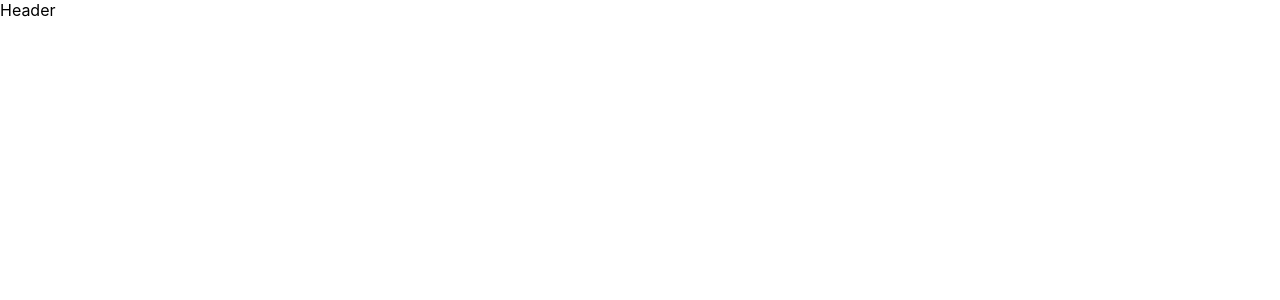
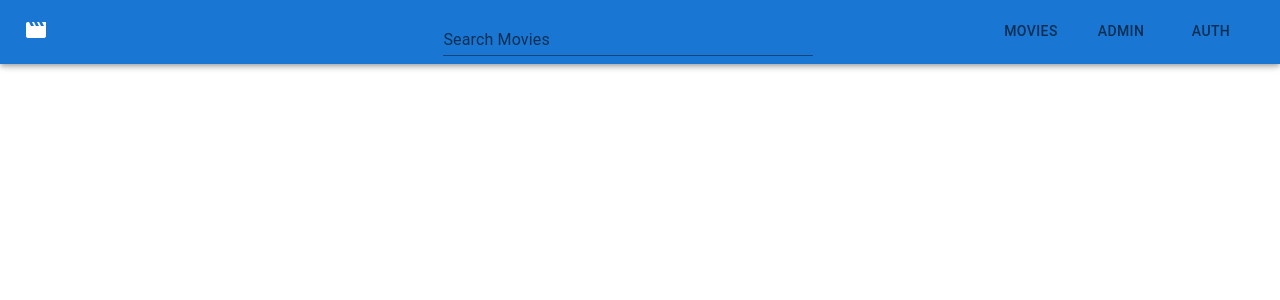
Before and after one commit to HarshaDMadu/Web_Project, a React (Create React App) app in the folder Frontend/movies/: page / in a window 1280 px wide. Shown: the top 300 px of the page. Built offline with nearby package versions, Linux system fonts and the light colour scheme.

Commit message:
3rd Commit (Created Header n Navbar)
(Created Header n Navbar) initially.......

```diff
--- a/Frontend/movies/package.json
+++ b/Frontend/movies/package.json
@@ -3,6 +3,10 @@
   "version": "0.1.0",
   "private": true,
   "dependencies": {
+    "@emotion/react": "^11.11.3",
+    "@emotion/styled": "^11.11.0",
+    "@mui/icons-material": "^5.15.10",
+    "@mui/material": "^5.15.10",
     "@testing-library/jest-dom": "^5.17.0",
     "@testing-library/react": "^13.4.0",
     "@testing-library/user-event": "^13.5.0",
--- a/Frontend/movies/src/Components/Header.js
+++ b/Frontend/movies/src/Components/Header.js
@@ -1,7 +1,35 @@
 import React from 'react'
+import { AppBar, Autocomplete, Toolbar, Box, TextField, Tabs, Tab } from "@mui/material";
+import MovieIcon from '@mui/icons-material/Movie';
+const dummyArray = ["Flash","Batman","Superman"];
+const Header = () => {
+  return (
+  <AppBar>
+    <Toolbar>
+      <Box width={'20%'}>
+          <MovieIcon/>
+      </Box>
 
-const Header = () => {
-  return <div>Header</div>;
-}
+      <Box width={"30%"} margin={"auto"}>
+      <Autocomplete
+        id="free-solo-demo"
+        freeSolo
+        options={dummyArray.map((option) => option)}
+        renderInput={(params) =>
+        <TextField variant='standard'{...params} label="Search Movies" />}
+      />
+      </Box>
+
+      <Box display={'flex'}>
+          <Tabs >
+            <Tab label="Movies"/>
+            <Tab label="admin"/>
+            <Tab label="Auth"/>
+          </Tabs>
+      </Box>
+    </Toolbar>
+  </AppBar>
+  );
+};
 
 export default Header
```
Also changed, not shown: 1 other file (tests, documents, lock files or other folders).
